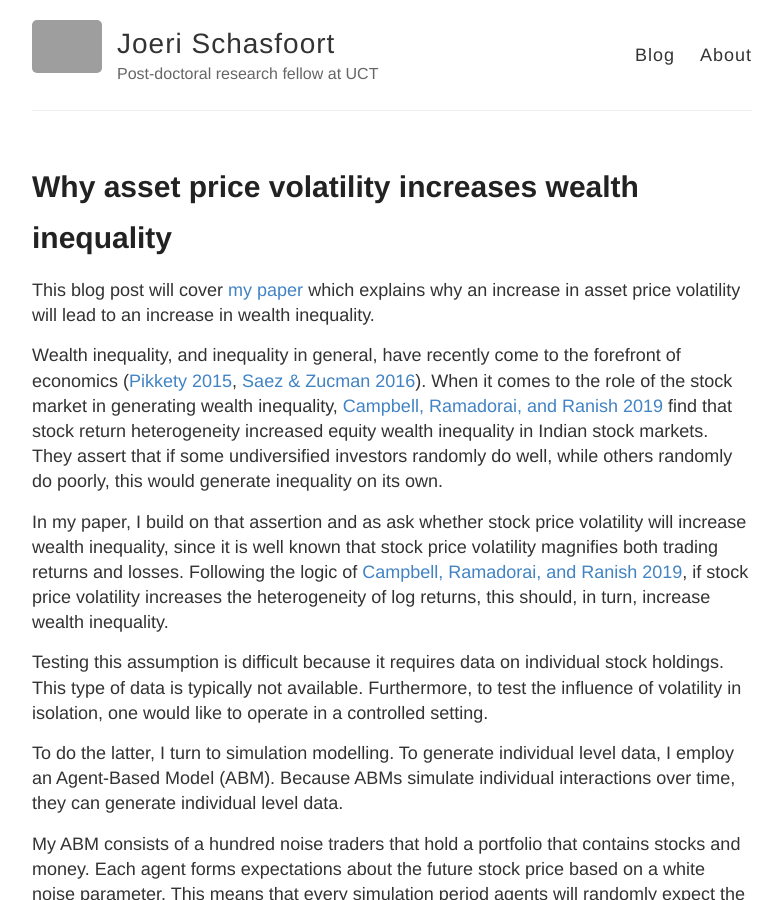
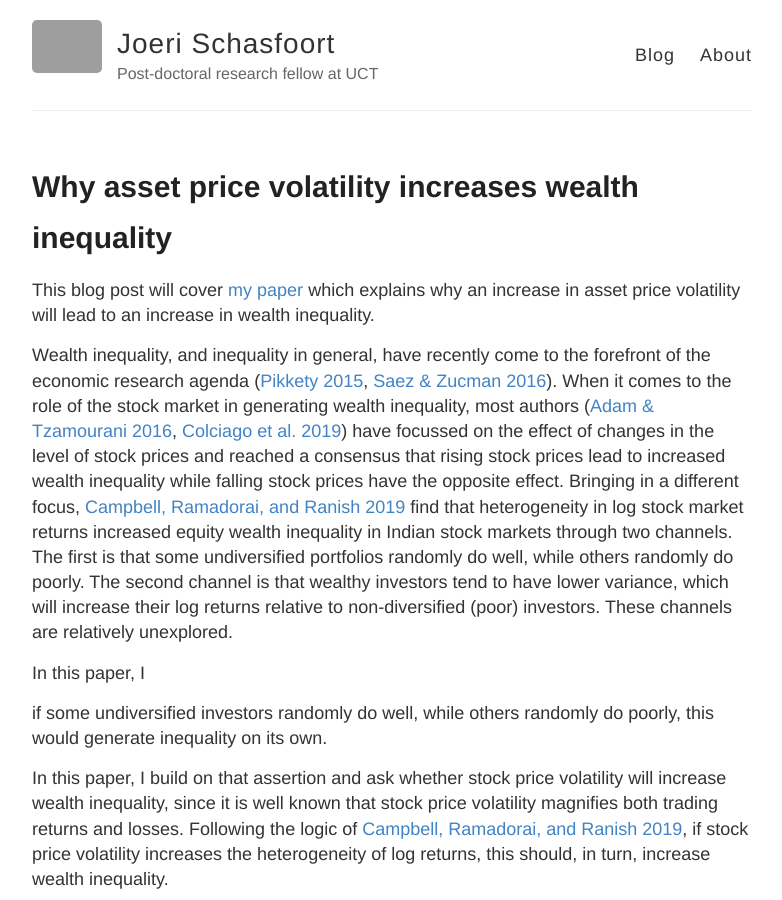
Before and after one commit to joerischasfoort/joerischasfoort.github.io, a Jekyll site: the page built from _posts/2020-2-21-volatility-inequality.md, in a window 1280 px wide and 900 px high. Shown: the whole window, without its empty margins (248-1030 px from the left). Built offline with Jekyll 4.4.1, drawn with Linux system fonts in a browser that asks for light colours; grey boxes are pictures that could not be loaded.

Commit message:
update blog and picture covi-id

```diff
--- a/_posts/2020-2-21-volatility-inequality.md
+++ b/_posts/2020-2-21-volatility-inequality.md
@@ -6,9 +6,13 @@ title: Why asset price volatility increases wealth inequality
 This blog post will cover [my paper](https://papers.ssrn.com/sol3/papers.cfm?abstract_id=3452599) which explains why an increase in asset price volatility will lead to an increase in wealth inequality.
 
 Wealth inequality, and inequality in general, have recently come to the forefront
-of economics ([Pikkety 2015](https://www.aeaweb.org/articles?id=10.1257/aer.p20151060), [Saez & Zucman 2016](https://academic.oup.com/qje/article/131/2/519/2607097)). When it comes to the role of the stock market in generating wealth inequality, [Campbell, Ramadorai, and Ranish 2019](https://www.aeaweb.org/articles?id=10.1257/aeri.20180158) find that stock return heterogeneity increased equity wealth inequality in Indian stock markets. They assert that if some undiversified investors randomly do well, while others randomly do poorly, this would generate inequality on its own.
+of the economic research agenda ([Pikkety 2015](https://www.aeaweb.org/articles?id=10.1257/aer.p20151060), [Saez & Zucman 2016](https://academic.oup.com/qje/article/131/2/519/2607097)). When it comes to the role of the stock market in generating wealth inequality, most authors ([Adam & Tzamourani 2016](https://www.sciencedirect.com/science/article/pii/S0014292116301234), [Colciago et al. 2019](https://onlinelibrary.wiley.com/doi/full/10.1111/joes.12314)) have focussed on the effect of changes in the level of stock prices and reached a consensus that rising stock prices lead to increased wealth inequality while falling stock prices have the opposite effect. Bringing in a different focus, [Campbell, Ramadorai, and Ranish 2019](https://www.aeaweb.org/articles?id=10.1257/aeri.20180158) find that heterogeneity in log stock market returns increased equity wealth inequality in Indian stock markets through two channels. The first is that some undiversified portfolios randomly do well, while others randomly do poorly. The second channel is that wealthy investors tend to have lower variance, which will increase their log returns relative to non-diversified (poor) investors. These channels are relatively unexplored.
 
-In my paper, I build on that assertion and as ask whether stock price volatility will increase wealth inequality, since it is well known that stock price volatility magnifies both trading returns and losses. Following the logic of [Campbell, Ramadorai, and Ranish 2019](https://www.aeaweb.org/articles?id=10.1257/aeri.20180158), if stock price volatility increases the heterogeneity of log returns, this should, in turn, increase wealth inequality.
+In this paper, I
+
+if some undiversified investors randomly do well, while others randomly do poorly, this would generate inequality on its own.
+
+In this paper, I build on that assertion and ask whether stock price volatility will increase wealth inequality, since it is well known that stock price volatility magnifies both trading returns and losses. Following the logic of [Campbell, Ramadorai, and Ranish 2019](https://www.aeaweb.org/articles?id=10.1257/aeri.20180158), if stock price volatility increases the heterogeneity of log returns, this should, in turn, increase wealth inequality.
 
 Testing this assumption is difficult because it requires data on individual stock holdings. This type of data is typically not available. Furthermore, to test the influence of volatility in isolation, one would like to operate in a controlled setting.
 
```
Also changed, not shown: images/covi-id.png (added).
